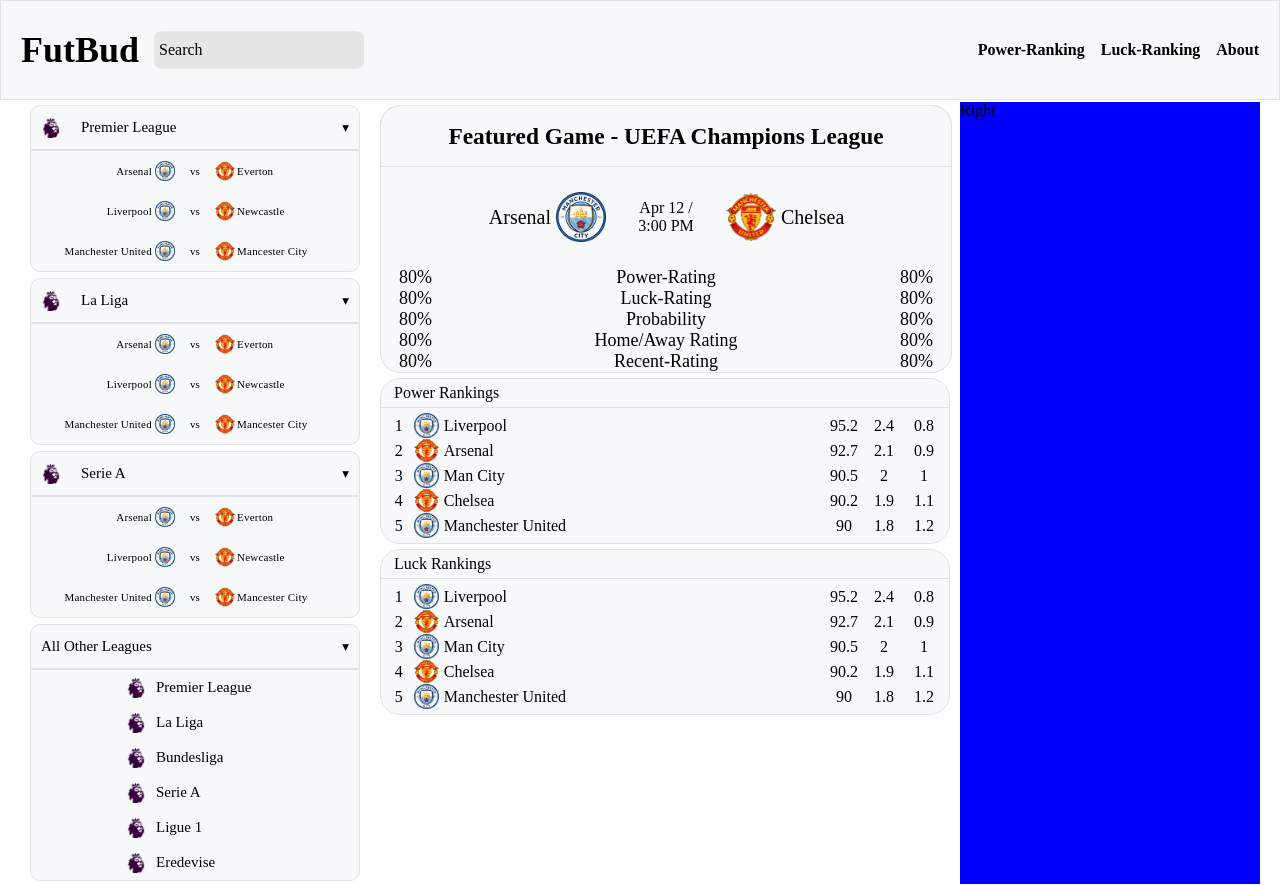
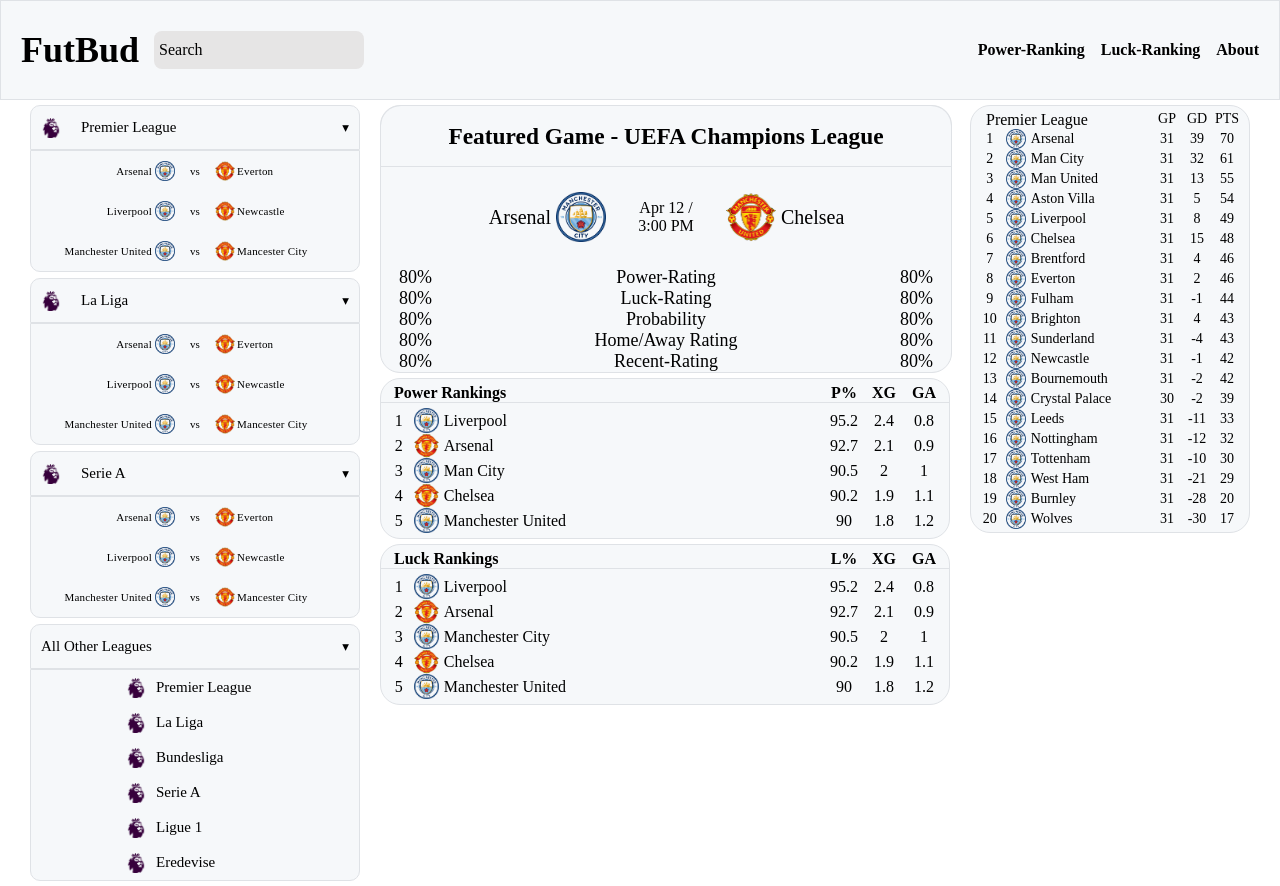
Before and after one commit to Jaydee0000/FutBud, an Astro site: page / in a window 1280 px wide. Built offline with nearby package versions, Linux system fonts and the light colour scheme; Astro itself is replaced by a stand-in of ours; a web font is replaced by a local one.

Commit message:
Finished entire Main page

```diff
--- a/src/components/Leaderboard.astro
+++ b/src/components/Leaderboard.astro
@@ -4,7 +4,7 @@ import '../styles/leaderboard.css';
 interface Props {
   team: string;
   teamLogo: string;
-  teamStats: (string | number)[];
+  teamStats: (number)[];
 }
 
 const {
@@ -17,7 +17,7 @@ const {
 <div class="LB-wrapper">
 
     <div class="LB-position">
-        <p>{teamStats[0]}</p>
+        <p>{teamStats[0] ?? '?'}</p>
     </div>
 
     <div class="LB-logo">
--- a/src/components/RatingLeaderBoard.astro
+++ b/src/components/RatingLeaderBoard.astro
@@ -6,13 +6,15 @@ interface Props {
   header: string;
   teams: string[];
   logos: string[];
-  teamStats: (string | number)[][];
+  stats: string[];
+  teamStats: (number)[][];
 }
 
 const {
   header,
   teams,
   logos,
+  stats,
   teamStats
 } = Astro.props;
 ---
@@ -20,6 +22,15 @@ const {
 <div class="R-LB-wrapper">
   <div class="R-LB-header">
     <p>{header}</p>
+    <div class="R-LB-statWrap">
+      {
+        stats.map((stat) => (
+          <div class="R-LB-statHead">
+            {stat}
+          </div>
+        ))
+      }
+    </div>
   </div>
 
   <div class="R-LB-content">
--- /dev/null
+++ b/src/components/Table.astro
@@ -0,0 +1,48 @@
+---
+import '../styles/table.css';
+import Leaderboard from '../components/Leaderboard.astro';
+
+interface Props{
+    LeagueName: string;
+    teams: string[];
+    logos: string[];
+    teamStats: number[][];
+    stats: string[];
+}
+
+const{
+    LeagueName,
+    teams,
+    teamStats,
+    logos,
+    stats
+} = Astro.props;
+---
+
+
+<div class="Table-wrapper">
+    <div class="Table-header">
+        <p>{LeagueName}</p>
+        <div class="Table-statWrap">
+            {
+                stats.map((stat) => (
+                    <div class="Table-statHead">
+                        {stat}
+                    </div>
+                ))
+            }
+        </div>
+    </div>
+
+    <div class="Table-content">
+        {
+            teams.map((team, index) => (
+                <Leaderboard
+                team={team}
+                teamLogo={logos[index]}
+                teamStats={teamStats[index]}
+                />
+            ))
+        }
+    </div>
+</div>
--- a/src/pages/index.astro
+++ b/src/pages/index.astro
@@ -4,7 +4,7 @@ import LeagueDD from '../components/LeagueDropDownCard.astro';
 import League from '../components/LeagueUpcoming.astro';
 import H2hExample from '../components/TeamStatCompare.astro';
 import LeaderboardRanks from '../components/RatingLeaderBoard.astro';
-
+import FGTable from '../components/Table.astro';
 import Gamecard from '../components/teamsh2h.astro';
 import '../styles/global.css';
 import '../styles/content.css';
@@ -48,6 +48,7 @@ const leagues = [
 			header="Power Rankings"
 			teams={["Liverpool", "Arsenal", "Man City", "Chelsea", "Manchester United"]}
 			logos={["/manCity.png", "/manUnited.png", "/manCity.png", "/manUnited.png", "/manCity.png"]}
+			stats={["P%", "XG", "GA"]}
 			teamStats={[
 				[1, 95.2, 2.4, 0.8],
 				[2, 92.7, 2.1, 0.9],
@@ -59,8 +60,9 @@ const leagues = [
 
 		<LeaderboardRanks
 			header="Luck Rankings"
-			teams={["Liverpool", "Arsenal", "Man City", "Chelsea", "Manchester United"]}
+			teams={["Liverpool", "Arsenal", "Manchester City", "Chelsea", "Manchester United"]}
 			logos={["/manCity.png", "/manUnited.png", "/manCity.png", "/manUnited.png", "/manCity.png"]}
+			stats={["L%", "XG", "GA"]}
 			teamStats={[
 				[1, 95.2, 2.4, 0.8],
 				[2, 92.7, 2.1, 0.9],
@@ -73,5 +75,60 @@ const leagues = [
 	</div>
 
 
-	<div class="right-panel">Right</div>
+	<div class="right-panel">
+		<FGTable
+			LeagueName="Premier League"
+			teams={[
+				"Arsenal",
+				"Man City",
+				"Man United",
+				"Aston Villa",
+				"Liverpool",
+				"Chelsea",
+				"Brentford",
+				"Everton",
+				"Fulham",
+				"Brighton",
+				"Sunderland",
+				"Newcastle",
+				"Bournemouth",
+				"Crystal Palace",
+				"Leeds",
+				"Nottingham",
+				"Tottenham",
+				"West Ham",
+				"Burnley",
+				"Wolves"
+				]}
+
+			logos={["/manCity.png", "/manCity.png", "/manCity.png","/manCity.png","/manCity.png","/manCity.png","/manCity.png","/manCity.png","/manCity.png","/manCity.png","/manCity.png","/manCity.png","/manCity.png","/manCity.png","/manCity.png","/manCity.png","/manCity.png","/manCity.png","/manCity.png","/manCity.png"]}
+			stats={["GP", "GD", "PTS"]}
+			teamStats={[
+					[1, 31, 39, 70],
+					[2, 31, 32, 61],
+					[3, 31, 13, 55],
+					[4, 31, 5, 54],
+					[5, 31, 8, 49],
+					[6, 31, 15, 48],
+					[7, 31, 4, 46],
+					[8, 31, 2, 46],
+					[9, 31, -1, 44],
+					[10, 31, 4, 43],
+					[11, 31, -4, 43],
+					[12, 31, -1, 42],
+					[13, 31, -2, 42],
+					[14, 30, -2, 39],
+					[15, 31, -11, 33],
+					[16, 31, -12, 32],
+					[17, 31, -10, 30],
+					[18, 31, -21, 29],
+					[19, 31, -28, 20],
+					[20, 31, -30, 17]
+				]}
+
+		/>
+
+
+
+	</div>
 </main>
--- a/src/styles/RatingLB.css
+++ b/src/styles/RatingLB.css
@@ -5,8 +5,25 @@
 }
 
 .R-LB-header{
-    padding: 5px 13px;
-    border-bottom: solid 0.5px #dfe2e6
+    padding-top: 5px;
+    padding-left: 13px;
+    padding-right: 5px;
+    border-bottom: solid 0.5px #dfe2e6;
+    display: flex;
+    flex-direction: row;
+    font-weight: bold;
+}
+
+.R-LB-statWrap{
+    display: flex;
+    flex-direction: row;
+    margin-left: auto;
+}
+
+.R-LB-statHead{
+    width: 40px;
+    display: flex;
+    justify-content: center;
 }
 
 .R-LB-content{
--- a/src/styles/comparison.css
+++ b/src/styles/comparison.css
@@ -30,6 +30,4 @@
     justify-content: center;
     padding: 0px 15px;
     font-size: 18px;
-    width: 175px;
-
 }
--- a/src/styles/content.css
+++ b/src/styles/content.css
@@ -17,5 +17,5 @@
 }
 
 .right-panel{
-    background: blue;
+    padding: 3px 10px; /* This sets the official padding for all content*/
 }
--- a/src/styles/leaderboard.css
+++ b/src/styles/leaderboard.css
@@ -3,6 +3,7 @@
     flex-direction: row;
     align-items: center;
     padding: 0px 5px;
+    container-type: inline-size;
 }
 
 .LB-position{
@@ -44,3 +45,25 @@
     display: flex;
     justify-content: center;
 }
+
+@container (max-width: 300px){
+    .LB-logo img{
+        width: 20px;
+        height: 20px;
+    }
+
+    .LB-wrapper p {
+        margin: 0;
+        font-size: 14px;
+    }
+
+    .LB-position{
+        width: 50px;
+    }
+
+    .statItem{
+        width: 30px;
+    }
+
+
+}
--- /dev/null
+++ b/src/styles/table.css
@@ -0,0 +1,35 @@
+.Table-wrapper{
+    padding-bottom: 3px;
+    padding-right: 2px;
+    border: solid 0.5px #dfe2e6;
+    background-color: #f6f8fa;
+    border-radius: 20px;
+}
+
+.Table-wrapper p {
+    margin: 0;
+}
+
+.Table-header{
+    display: flex;
+    flex-direction: row;
+    justify-content: space-between;
+    align-content: center;
+    padding-right: 5px;
+    padding-left: 15px;
+    padding-top: 5px;
+}
+
+.Table-statWrap{
+    display: flex;
+    flex-direction: row;
+    font-size: 14px;
+
+}
+
+.Table-statHead{
+    width: 30px;
+    display: flex;
+    align-content: center;
+    justify-content: center;
+}
```
